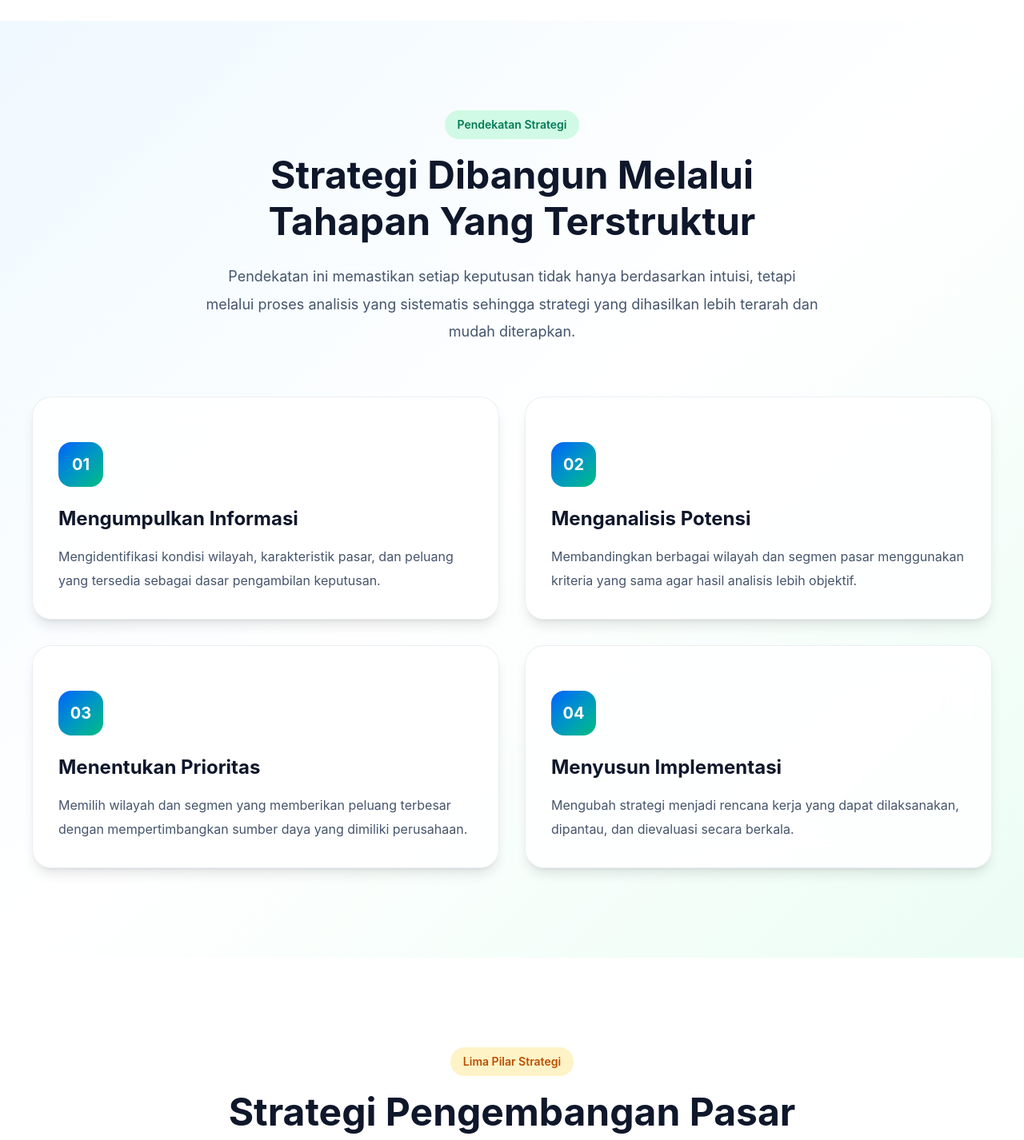
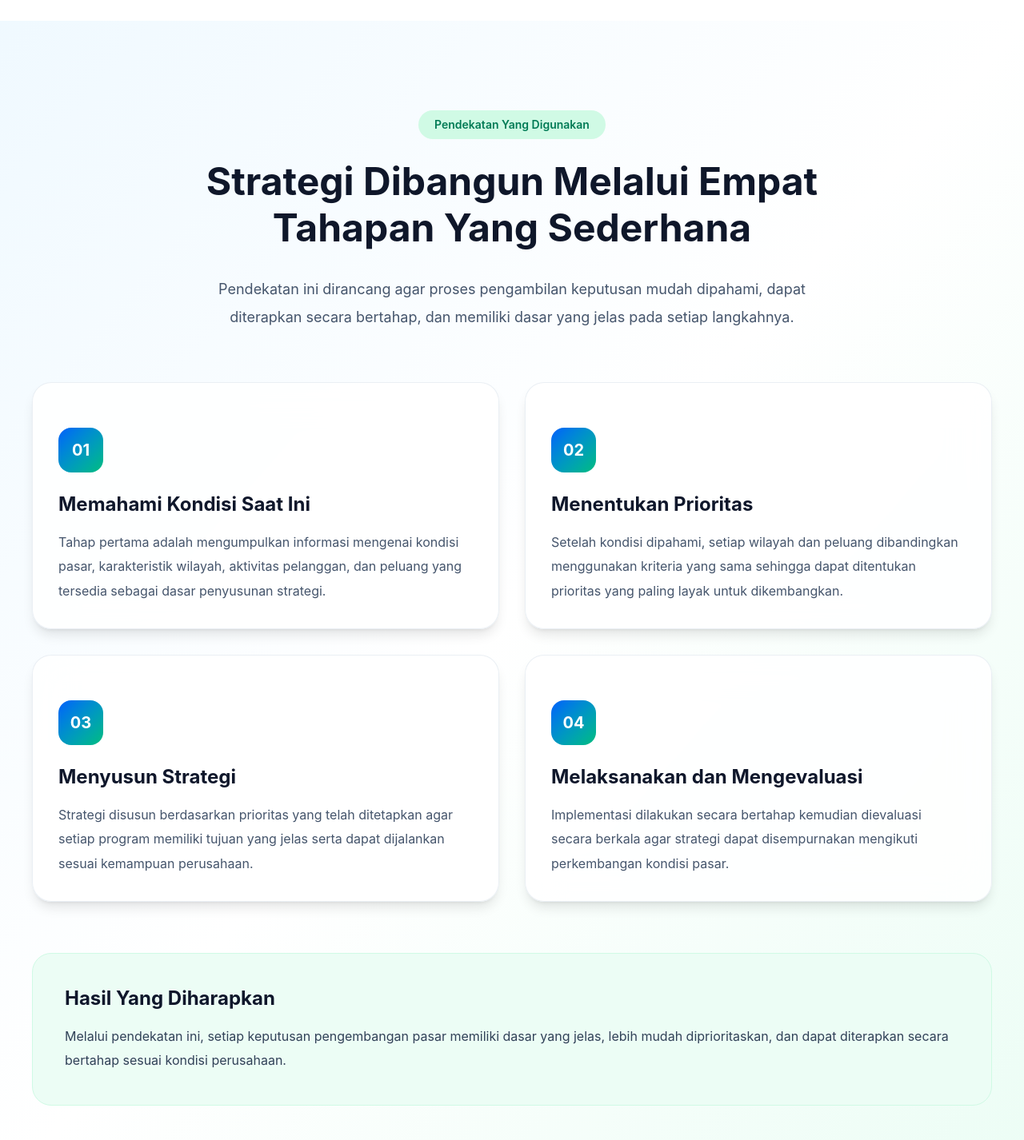
Before and after one commit to dawudsw0491-cell/market-strategy-presentation, a Next.js app: page / in a window 1280 px wide. Shown: the part 2120-3546 px from the top of the page at 80% size. Built offline with nearby package versions, Linux system fonts and the light colour scheme.

Commit message:
content: improve strategy approach section

```diff
--- a/components/sections/strategy-approach.tsx
+++ b/components/sections/strategy-approach.tsx
@@ -5,27 +5,27 @@ import Section from "@/components/ui/section";
 const steps = [
   {
     number: "01",
-    title: "Mengumpulkan Informasi",
+    title: "Memahami Kondisi Saat Ini",
     description:
-      "Mengidentifikasi kondisi wilayah, karakteristik pasar, dan peluang yang tersedia sebagai dasar pengambilan keputusan.",
+      "Tahap pertama adalah mengumpulkan informasi mengenai kondisi pasar, karakteristik wilayah, aktivitas pelanggan, dan peluang yang tersedia sebagai dasar penyusunan strategi.",
   },
   {
     number: "02",
-    title: "Menganalisis Potensi",
+    title: "Menentukan Prioritas",
     description:
-      "Membandingkan berbagai wilayah dan segmen pasar menggunakan kriteria yang sama agar hasil analisis lebih objektif.",
+      "Setelah kondisi dipahami, setiap wilayah dan peluang dibandingkan menggunakan kriteria yang sama sehingga dapat ditentukan prioritas yang paling layak untuk dikembangkan.",
   },
   {
     number: "03",
-    title: "Menentukan Prioritas",
+    title: "Menyusun Strategi",
     description:
-      "Memilih wilayah dan segmen yang memberikan peluang terbesar dengan mempertimbangkan sumber daya yang dimiliki perusahaan.",
+      "Strategi disusun berdasarkan prioritas yang telah ditetapkan agar setiap program memiliki tujuan yang jelas serta dapat dijalankan sesuai kemampuan perusahaan.",
   },
   {
     number: "04",
-    title: "Menyusun Implementasi",
+    title: "Melaksanakan dan Mengevaluasi",
     description:
-      "Mengubah strategi menjadi rencana kerja yang dapat dilaksanakan, dipantau, dan dievaluasi secara berkala.",
+      "Implementasi dilakukan secara bertahap kemudian dievaluasi secara berkala agar strategi dapat disempurnakan mengikuti perkembangan kondisi pasar.",
   },
 ];
 
@@ -34,18 +34,18 @@ export default function StrategyApproach() {
     <Section background="gradient">
       <Container>
         <div className="mx-auto mb-16 max-w-3xl text-center">
-          <span className="mb-4 inline-flex rounded-full bg-emerald-100 px-4 py-2 text-sm font-semibold text-emerald-700">
-            Pendekatan Strategi
+          <span className="inline-flex rounded-full bg-emerald-100 px-5 py-2 text-sm font-semibold text-emerald-700">
+            Pendekatan Yang Digunakan
           </span>
 
-          <h2 className="mb-6 text-4xl font-bold text-slate-900">
-            Strategi Dibangun Melalui Tahapan Yang Terstruktur
+          <h2 className="mt-6">
+            Strategi Dibangun Melalui Empat Tahapan Yang Sederhana
           </h2>
 
-          <p className="text-lg leading-8 text-slate-600">
-            Pendekatan ini memastikan setiap keputusan tidak hanya berdasarkan
-            intuisi, tetapi melalui proses analisis yang sistematis sehingga
-            strategi yang dihasilkan lebih terarah dan mudah diterapkan.
+          <p className="mt-8 text-lg text-slate-600">
+            Pendekatan ini dirancang agar proses pengambilan keputusan mudah
+            dipahami, dapat diterapkan secara bertahap, dan memiliki dasar yang
+            jelas pada setiap langkahnya.
           </p>
         </div>
 
@@ -53,7 +53,7 @@ export default function StrategyApproach() {
           {steps.map((step) => (
             <Card
               key={step.number}
-              className="relative"
+              className="h-full"
             >
               <div className="mb-6 flex h-14 w-14 items-center justify-center rounded-2xl bg-gradient-to-br from-blue-600 to-emerald-500 text-xl font-bold text-white">
                 {step.number}
@@ -69,6 +69,18 @@ export default function StrategyApproach() {
             </Card>
           ))}
         </div>
+
+        <div className="mt-16 rounded-3xl border border-emerald-100 bg-emerald-50 p-8 lg:p-10">
+          <h3 className="text-2xl font-bold text-slate-900">
+            Hasil Yang Diharapkan
+          </h3>
+
+          <p className="mt-4 leading-8 text-slate-700">
+            Melalui pendekatan ini, setiap keputusan pengembangan pasar memiliki
+            dasar yang jelas, lebih mudah diprioritaskan, dan dapat diterapkan
+            secara bertahap sesuai kondisi perusahaan.
+          </p>
+        </div>
       </Container>
     </Section>
   );
```
